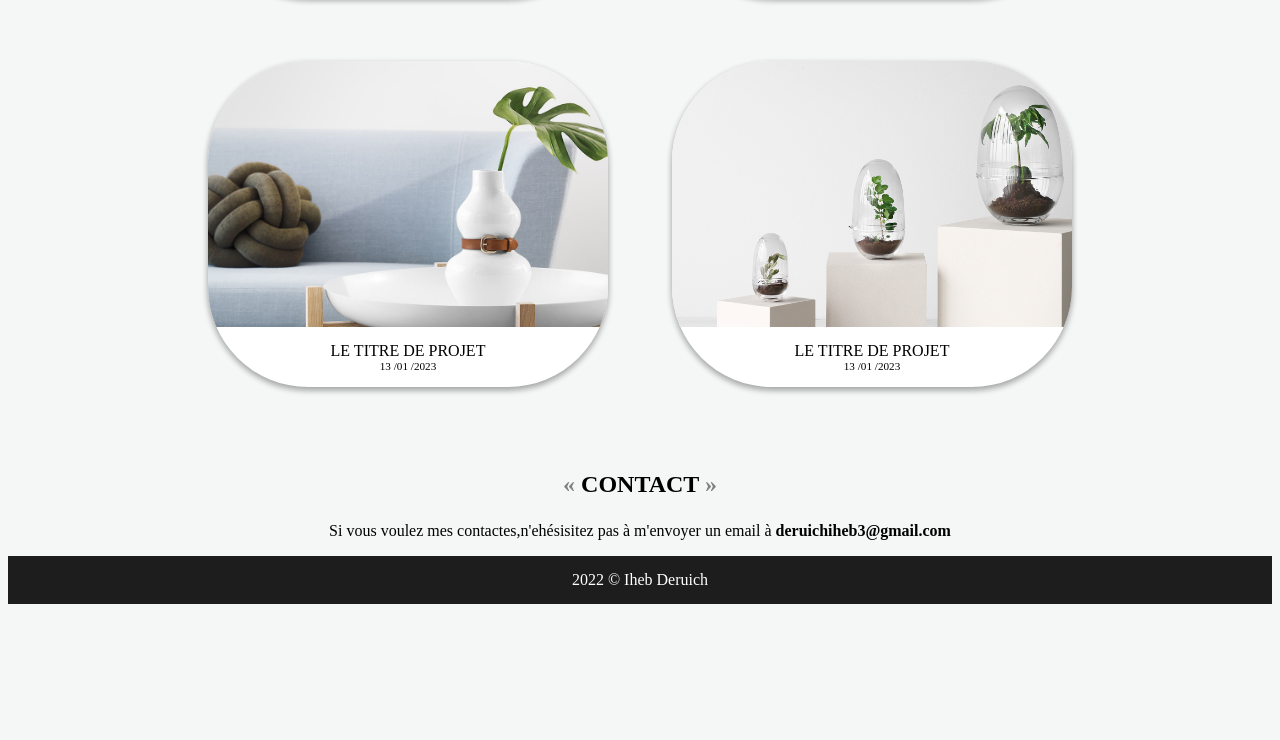
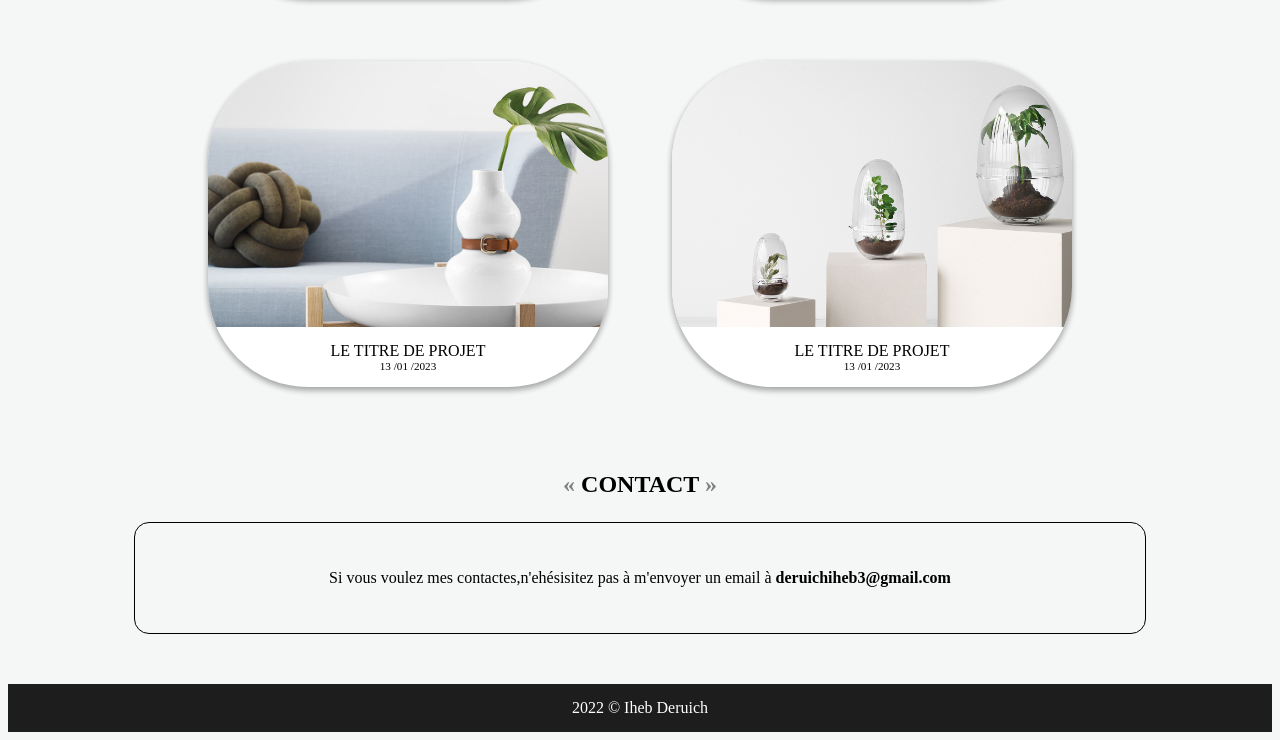
Before and after one commit to iheb2023-web/Portfolio, a plain HTML site: page index.html in a window 1280 px wide. Shown: the part 1336-2076 px from the top of the page. Before the commit the page ends 1948 px from the top, so only its background shows below. Drawn offline with Linux system fonts and the light colour scheme.

Commit message:
Update default.css

```diff
--- a/designer/default.css
+++ b/designer/default.css
@@ -68,7 +68,7 @@ footer{
 	padding: 15px;
 	flex: box
 }
-.contact{
+#contact{
 	border: 1px black solid;
 	border-radius: 15px;
 	padding: 30px;
```
